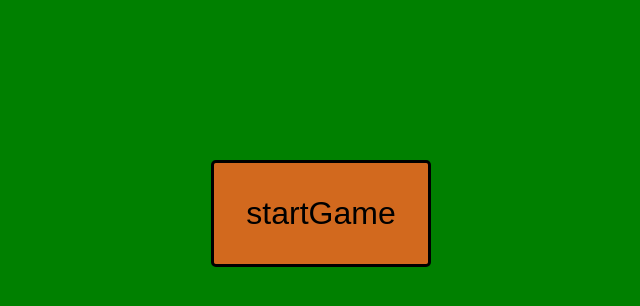
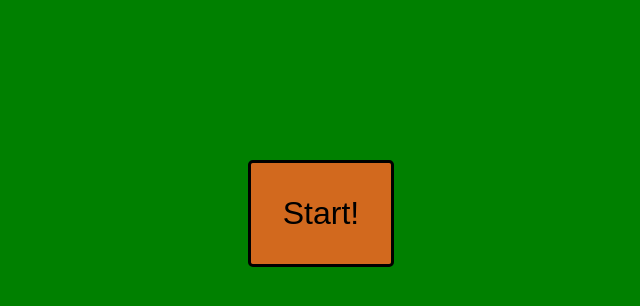
Before and after one commit to daro-asecas/SolitarioPipi, a React (Create React App) app: page / in a window 1280 px wide. Shown: the top 306 px of the page, without its empty margins (319-959 px from the left). Built offline with nearby package versions, Linux system fonts and the light colour scheme.

Commit message:
MVP-eslinted

```diff
--- a/src/components/DealButton.tsx
+++ b/src/components/DealButton.tsx
@@ -1,5 +1,5 @@
 export default function DealButton( {text,callback}:{text:string,callback:Function} ) {
   return (
-    <button type="button" className={`button-${callback.name}`} onClick={() => callback()} >{callback.name}</button>
+    <button type="button" className={`button-${callback.name}`} onClick={() => callback()} >{text}</button>
   );
 }
```
